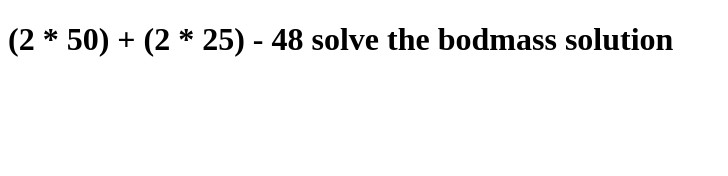
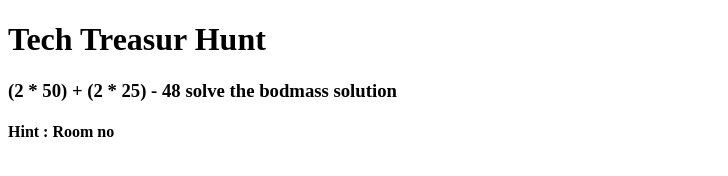
Before and after one commit to swayam4751s/clue6, a plain HTML site: page index.html in a window 1280 px wide. Shown: the whole page, without its empty margins (0-728 px from the left). Drawn offline with Linux system fonts and the light colour scheme.

Commit message:
Update index.html

```diff
--- a/index.html
+++ b/index.html
@@ -6,6 +6,8 @@
     <title>Document</title>
 </head>
 <body>
-    <h1> (2 * 50) + (2 * 25) - 48 solve the bodmass solution</h1>
+    <h1> Tech Treasur Hunt<br></h1>
+    <h3>(2 * 50) + (2 * 25) - 48 solve the bodmass solution</h3>
+    <h4>Hint : Room no</h4>
 </body>
 </html>
```
